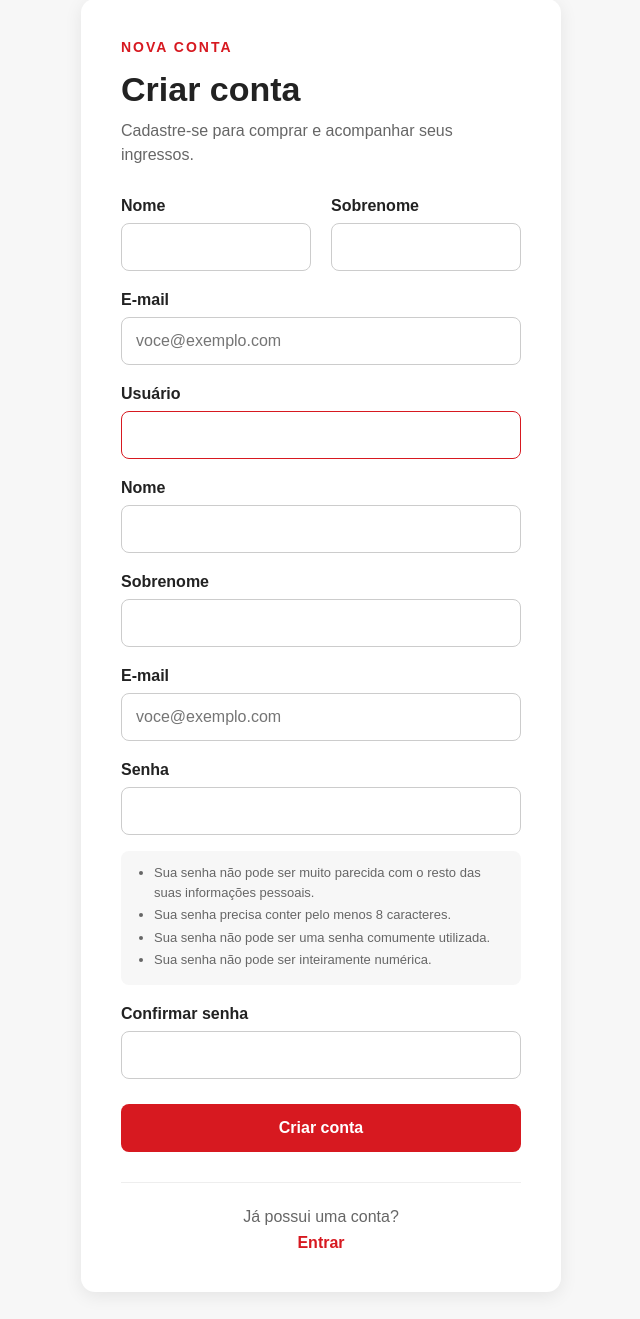
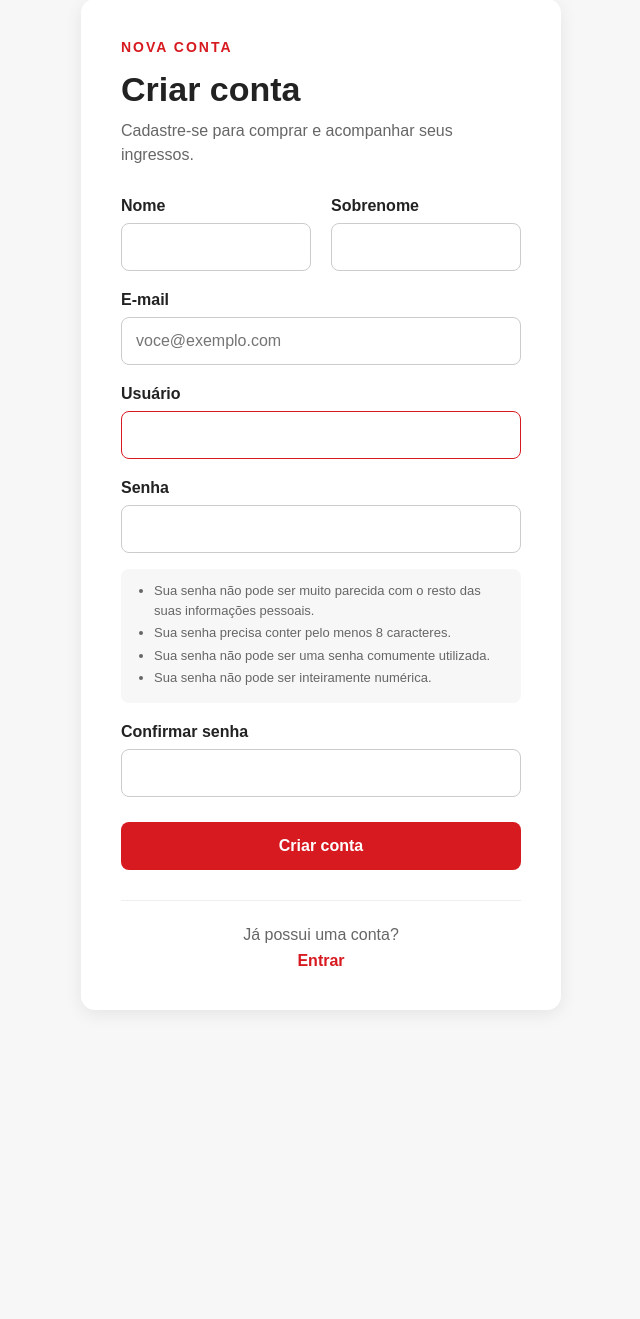
Before and after one commit to mariaeugeniamoraes/ingressoCNC_, a Django app: page /cadastro/ in a window 1280 px wide. Shown: the part 142-1461 px from the top of the page, without its empty margins (319-959 px from the left). After the commit the page ends 1153 px from the top, so only its background shows below. Run offline with Django 5.2, Linux system fonts and the light colour scheme.

Commit message:
remove campos duplicados do cadastro

```diff
--- a/ingressos/templates/ingressos/cadastro.html
+++ b/ingressos/templates/ingressos/cadastro.html
@@ -111,57 +111,6 @@ Criar conta | Ingressos Náutico
 
             <div class="campo-formulario">
 
-                <label for="{{ form.first_name.id_for_label }}">
-                    Nome
-                </label>
-
-                {{ form.first_name }}
-
-                {% if form.first_name.errors %}
-                    <div class="erro-campo">
-                        {{ form.first_name.errors }}
-                    </div>
-                {% endif %}
-
-            </div>
-
-
-            <div class="campo-formulario">
-
-                <label for="{{ form.last_name.id_for_label }}">
-                    Sobrenome
-                </label>
-
-                {{ form.last_name }}
-
-                {% if form.last_name.errors %}
-                    <div class="erro-campo">
-                        {{ form.last_name.errors }}
-                    </div>
-                {% endif %}
-
-            </div>
-
-
-            <div class="campo-formulario">
-
-                <label for="{{ form.email.id_for_label }}">
-                    E-mail
-                </label>
-
-                {{ form.email }}
-
-                {% if form.email.errors %}
-                    <div class="erro-campo">
-                        {{ form.email.errors }}
-                    </div>
-                {% endif %}
-
-            </div>
-
-
-            <div class="campo-formulario">
-
                 <label for="{{ form.password1.id_for_label }}">
                     Senha
                 </label>
```
